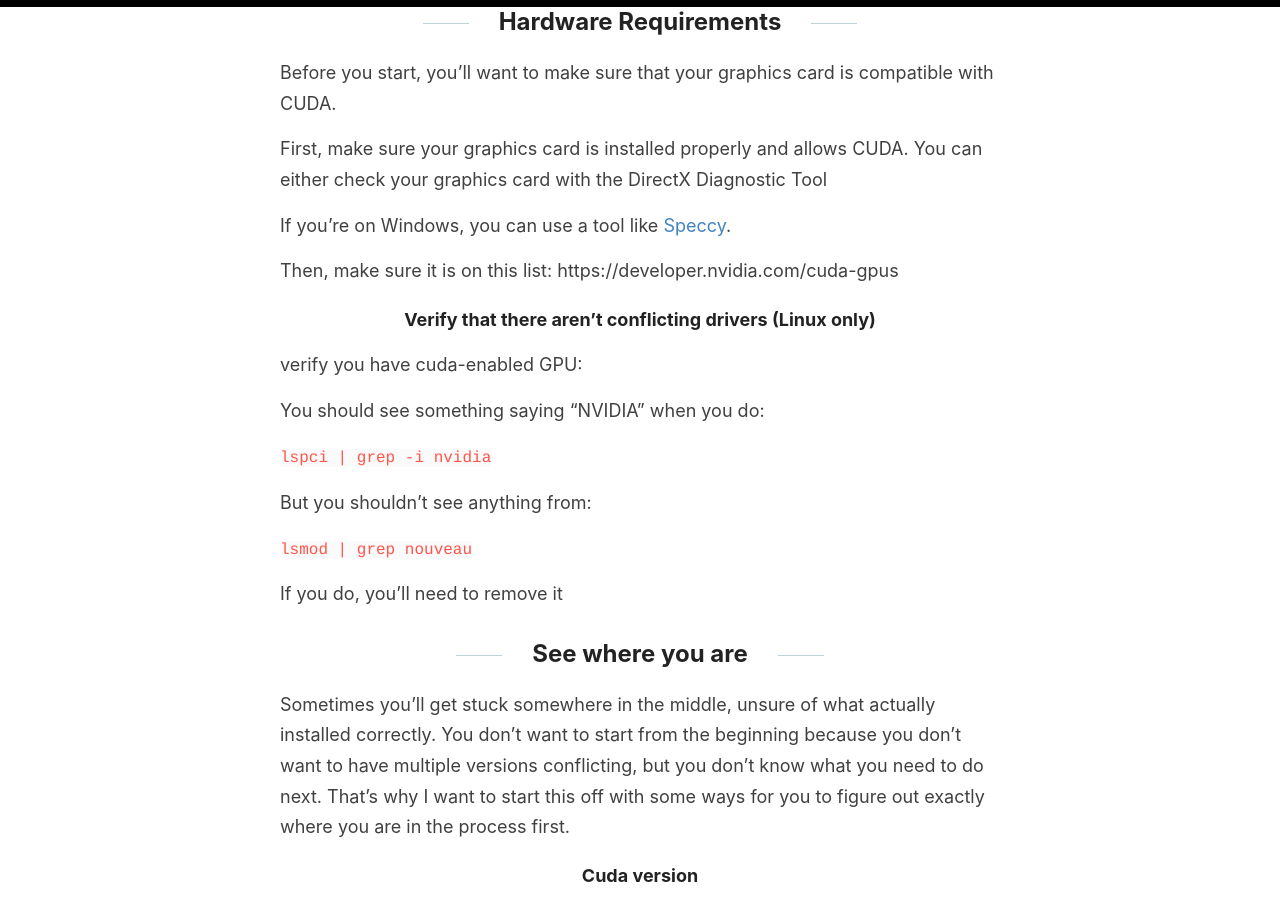
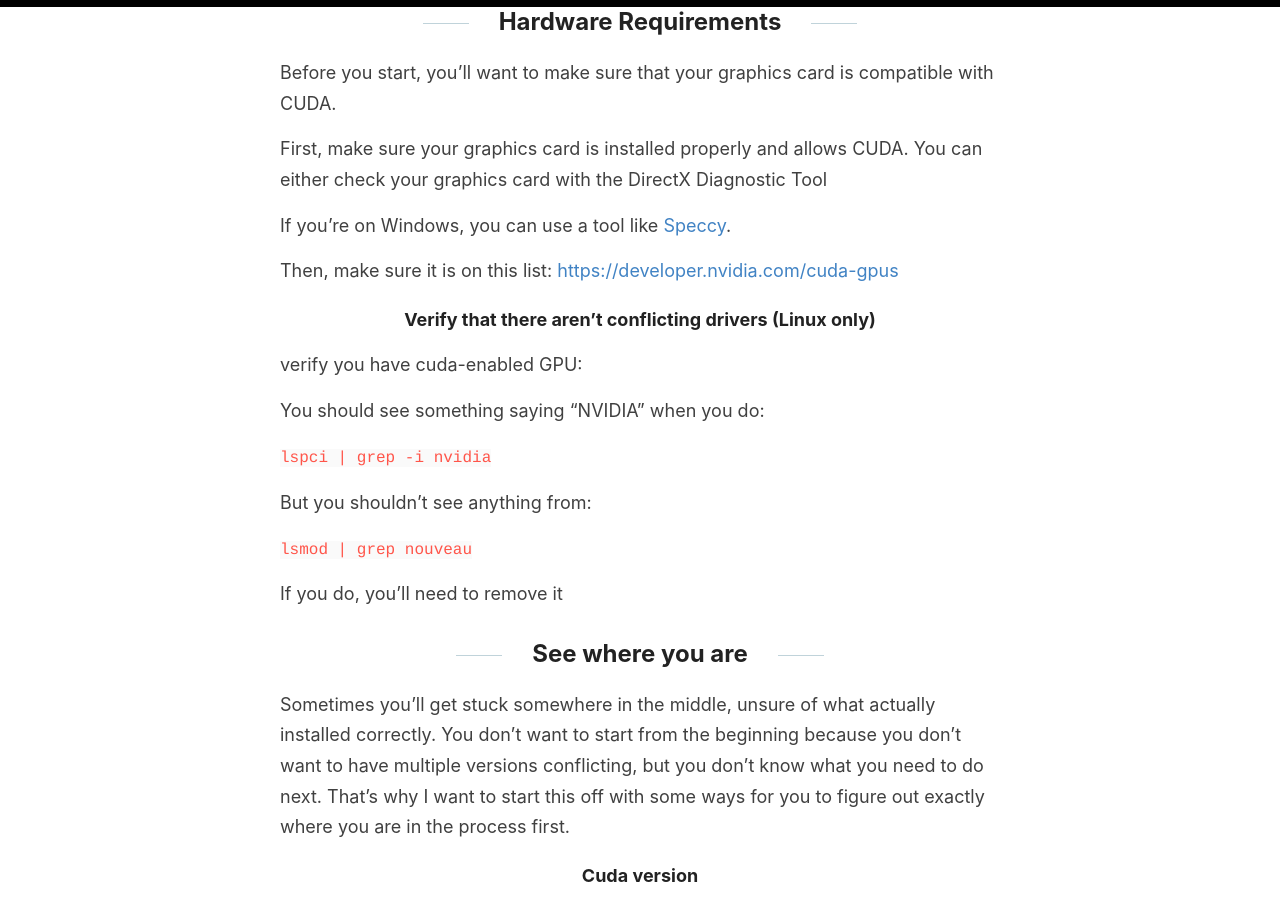
Before and after one commit to jss367/blog, a Jekyll site: the page built from _posts/2017-6-21-tensorflow-gpu-cuda.md, in a window 1280 px wide and 900 px high, scrolled down 579 px. Built offline with Jekyll 4.4.1, drawn with Linux system fonts in a browser that asks for light colours; our own code applies the rules of GitHub Pages for plain Markdown files.

```diff
--- a/_posts/2017-6-21-tensorflow-gpu-cuda.md
+++ b/_posts/2017-6-21-tensorflow-gpu-cuda.md
@@ -25,7 +25,7 @@ First, make sure your graphics card is installed properly and allows CUDA. You c
 
 If you're on Windows, you can use a tool like [Speccy](https://www.ccleaner.com/speccy).
 
-Then, make sure it is on this list: https://developer.nvidia.com/cuda-gpus
+Then, make sure it is on this list: <https://developer.nvidia.com/cuda-gpus>
 
 
 
```
